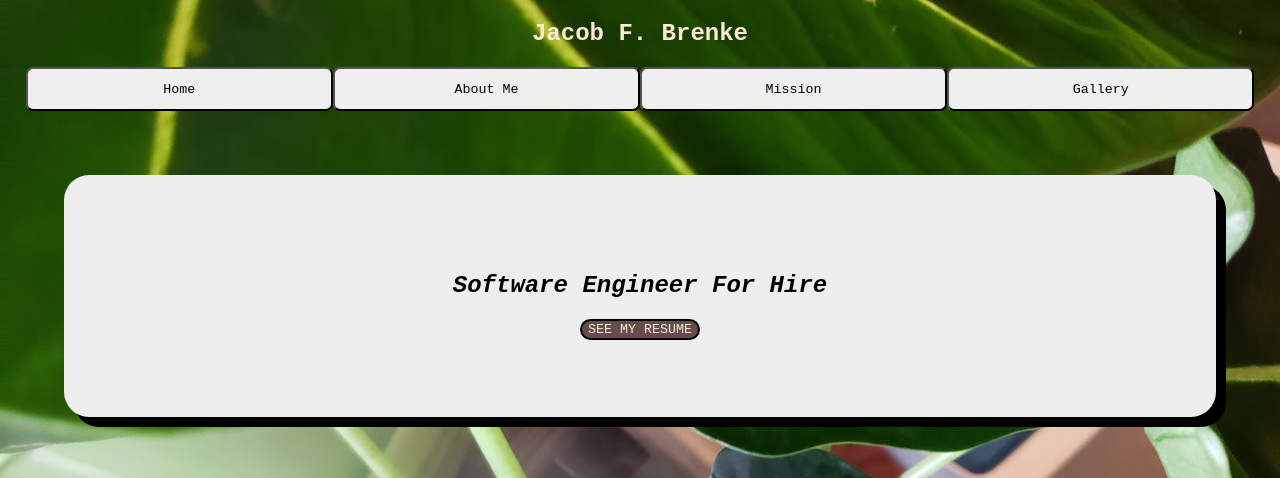
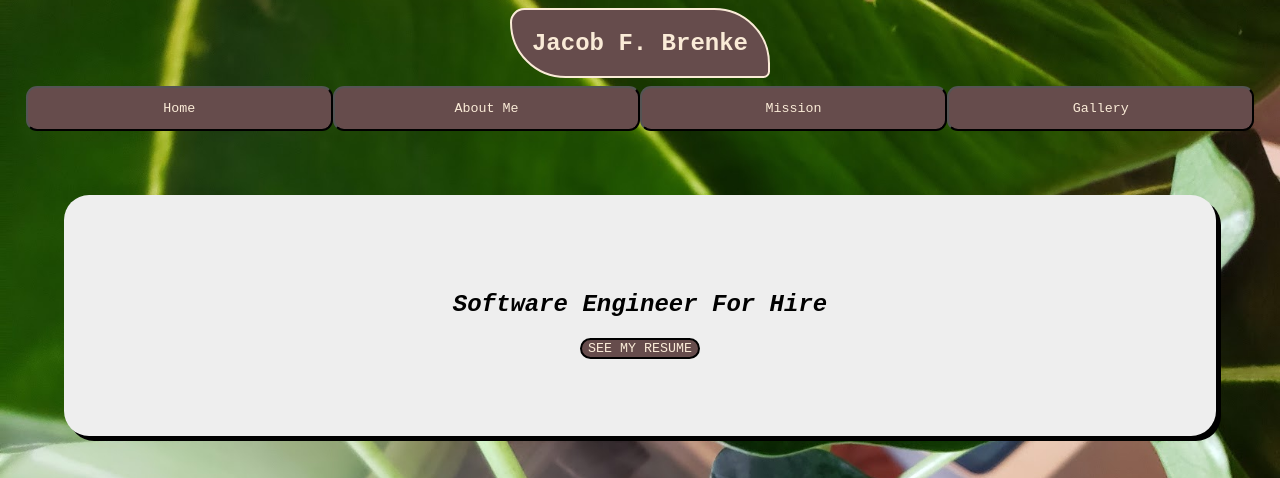
Before and after one commit to Bluemooses/Jacob-Brenke-Web-Page, a React app: page / in a window 1280 px wide. Shown: the top 478 px of the page. Built offline with nearby package versions, Linux system fonts and the light colour scheme.

Commit message:
QUALITY OF LIFE CHANGES FOR EYEBALLS

```diff
--- a/src/App/App.scss
+++ b/src/App/App.scss
@@ -37,7 +37,7 @@ h4 {
   border-radius: 25px;
   padding: 6%;
   margin: 5%;
-  box-shadow: 10px 10px;
+  box-shadow: 5px 5px;
   align-self: start;
   align-content: auto;
 }
@@ -67,7 +67,7 @@ h4 {
   letter-spacing: 0.7px;
 }
 
-.button:hover {
+.buton:hover {
   animation: rotate 0.7s ease-in-out both;
 }
 
--- a/src/Components/Header/Header.js
+++ b/src/Components/Header/Header.js
@@ -1,7 +1,5 @@
 import React from "react";
 import "./Header.scss";
-import profilePic from "../../Images/self-shot.jpg";
-import Slideshow from "../Slideshow/Slideshow";
 
 export default function Header() {
   return (
--- a/src/Components/Header/Header.scss
+++ b/src/Components/Header/Header.scss
@@ -5,8 +5,18 @@
   image-orientation: center;
   float: right;
 }
+
 .Header {
   color: antiquewhite;
+  background-color: rgb(102, 76, 76);
+  margin: auto;
+  max-width: 20%;
+  justify-content: center;
+  flex: auto;
+  border: 2px solid antiquewhite;
+  border-radius: 22px 85px 10px;
+  margin-bottom: 0.6%;
+  margin-top: 0.6%;
 }
 .heading h3 {
   color: black;
--- a/src/Components/Nav/Nav.js
+++ b/src/Components/Nav/Nav.js
@@ -1,4 +1,4 @@
-import React, { useState } from "react";
+import React from "react";
 import { useHistory } from "react-router-dom";
 import "./Nav.scss";
 
--- a/src/Components/Nav/Nav.scss
+++ b/src/Components/Nav/Nav.scss
@@ -3,7 +3,9 @@
   margin: auto;
   width: 24%;
   padding: 1%;
-  border-radius: 7px;
+  border-radius: 11px;
   display: inline-block;
   font-family: "Courier New", Courier, monospace;
+  background-color: rgb(102, 76, 76);
+  color: antiquewhite;
 }
--- a/src/Components/Slideshow/Slideshow.js
+++ b/src/Components/Slideshow/Slideshow.js
@@ -1,6 +1,5 @@
 import React from "react";
 import { Fade } from "react-slideshow-image";
-import { Slide } from "react-slideshow-image";
 import "react-slideshow-image/dist/styles.css";
 import boatstuff from "../../Images/boat-stuff-with-taylor.jpg";
 import boo from "../../Images/boo-is-cute.jpg";
```
